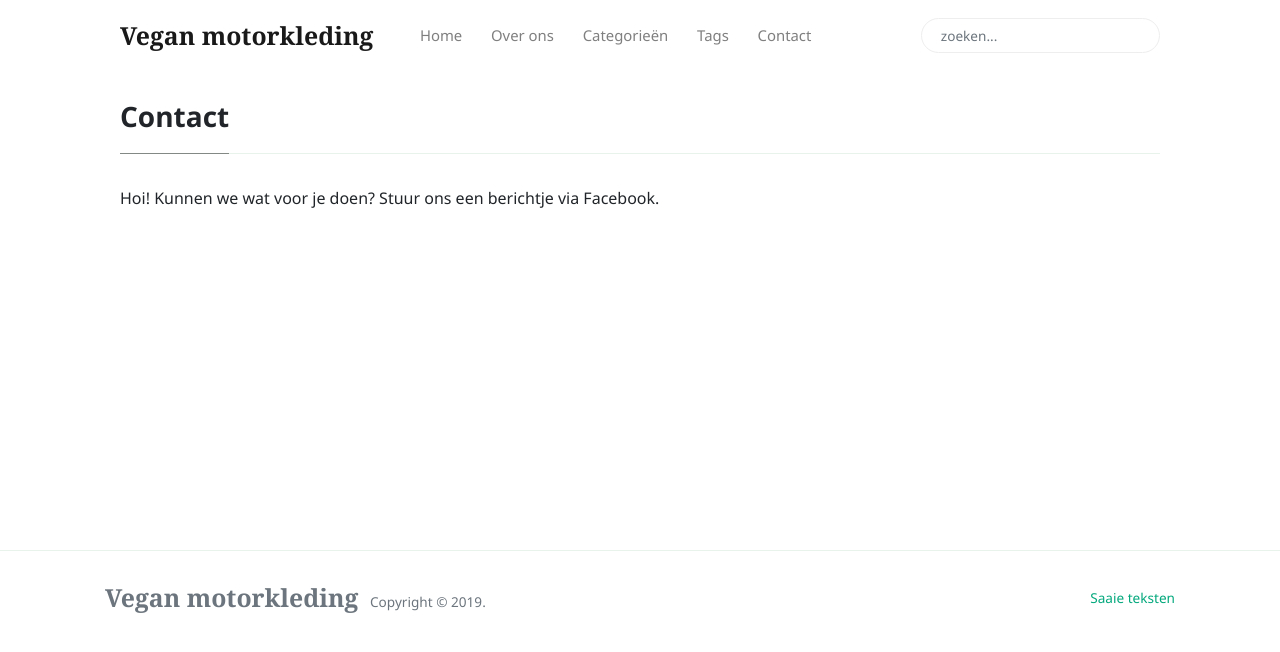
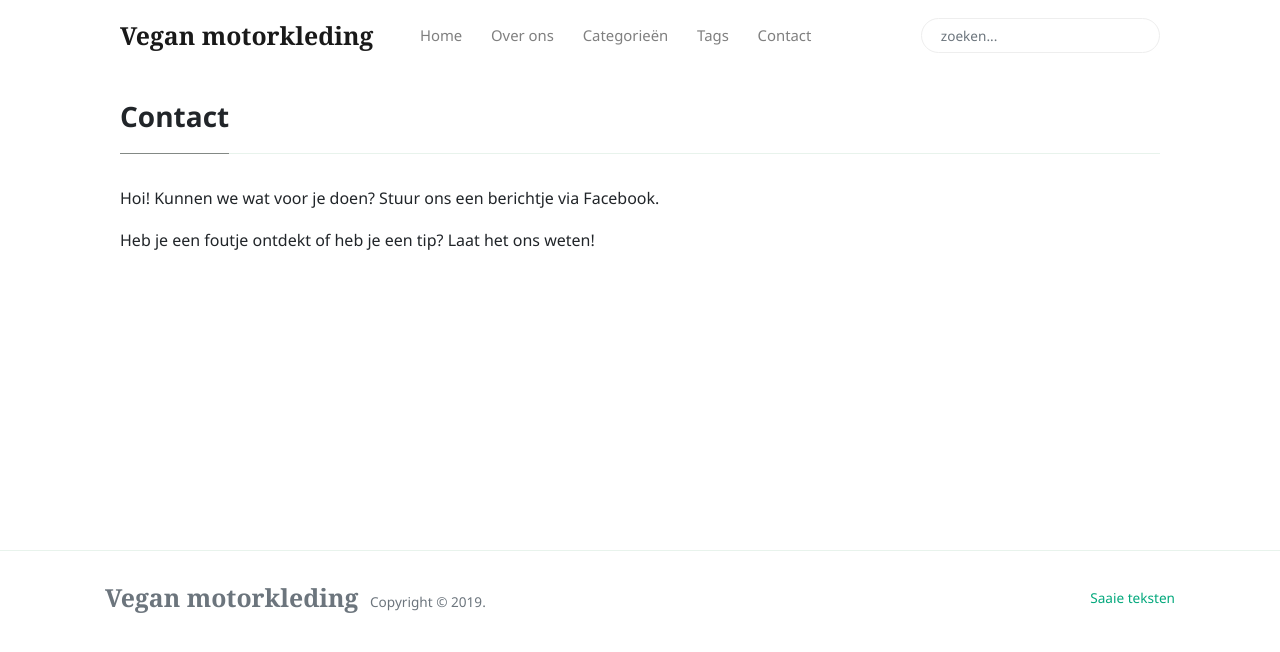
Before and after one commit to delneet/veganmotorkleding, a Jekyll site: the page built from _pages/contact.html, in a window 1280 px wide. Shown: the top 652 px of the page. Built offline with Jekyll 4.4.1, drawn with Linux system fonts in a browser that asks for light colours; nearby versions of some CDN libraries.

Commit message:
update contact

```diff
--- a/_pages/contact.html
+++ b/_pages/contact.html
@@ -4,6 +4,7 @@ permalink: "/contact.html"
 ---
 
 <p>Hoi! Kunnen we wat voor je doen? Stuur ons een berichtje via Facebook.</p>
+<p>Heb je een foutje ontdekt of heb je een tip? Laat het ons weten!</p>
 
 <!-- Load Facebook SDK for JavaScript -->
 <div id="fb-root"></div>
```
